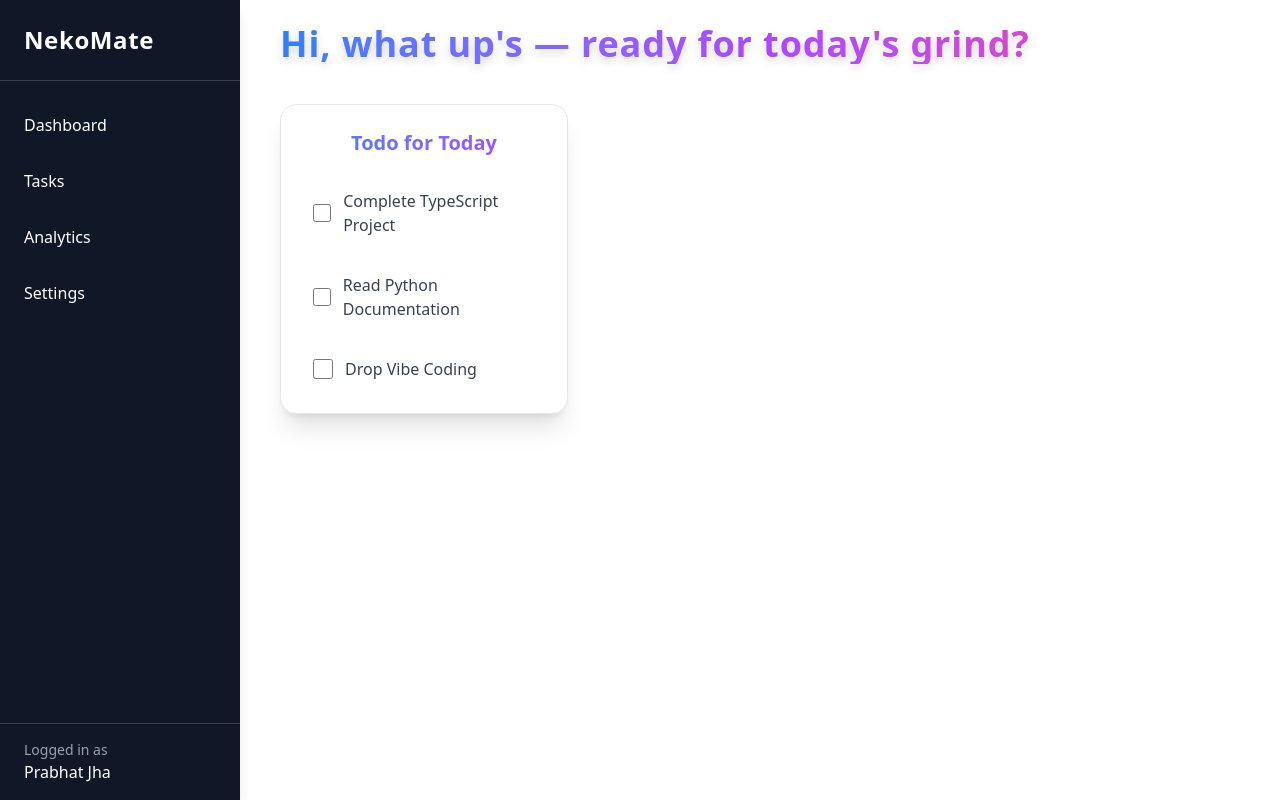
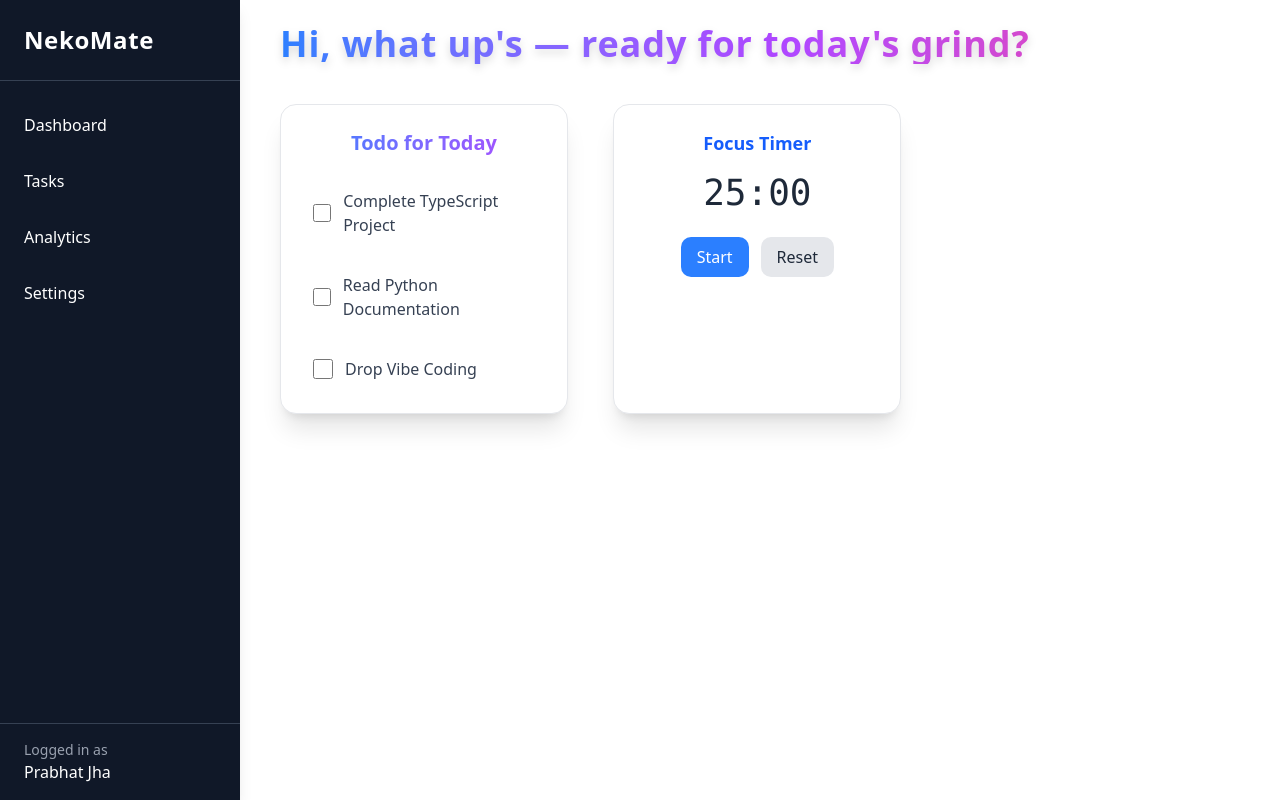
Before and after one commit to 23-prabhat/studyBuddy, a React (Vite) app in the folder NekoMate/: page / in a window 1280 px wide. Built offline with nearby package versions, Linux system fonts and the light colour scheme.

Commit message:
added component

```diff
--- /dev/null
+++ b/NekoMate/src/DashboardComponents/Timercard.tsx
@@ -0,0 +1,63 @@
+"use client"
+import React, { useState, useEffect } from "react"
+
+const TimerCard: React.FC = () => {
+  // State types inferred automatically, but explicit typing for clarity
+  const [time, setTime] = useState<number>(1500) // 25 minutes = 1500s
+  const [isRunning, setIsRunning] = useState<boolean>(false)
+
+  useEffect(() => {
+    let interval: ReturnType<typeof setInterval> | undefined
+
+    if (isRunning && time > 0) {
+      interval = setInterval(() => {
+        setTime((prev) => prev - 1)
+      }, 1000)
+    }
+
+    return () => {
+      if (interval) clearInterval(interval)
+    }
+  }, [isRunning, time])
+
+  // format mm:ss
+  const formatTime = (t: number): string => {
+    const minutes: string = Math.floor(t / 60).toString().padStart(2, "0")
+    const seconds: string = (t % 60).toString().padStart(2, "0")
+    return `${minutes}:${seconds}`
+  }
+
+  return (
+    <div className="border border-gray-200 rounded-2xl p-6 shadow-xl w-72 bg-white hover:shadow-2xl transition">
+      <h2 className="text-lg font-bold text-center text-blue-600 mb-4">
+        Focus Timer
+      </h2>
+
+      {/* Timer Display */}
+      <div className="text-4xl font-mono text-center mb-6 text-gray-800">
+        {formatTime(time)}
+      </div>
+
+      {/* Buttons */}
+      <div className="flex justify-center space-x-3">
+        <button
+          onClick={() => setIsRunning((prev) => !prev)}
+          className="px-4 py-2 rounded-lg bg-blue-500 text-white hover:bg-blue-600 transition"
+        >
+          {isRunning ? "Pause" : "Start"}
+        </button>
+        <button
+          onClick={() => {
+            setIsRunning(false)
+            setTime(1500)
+          }}
+          className="px-4 py-2 rounded-lg bg-gray-200 text-gray-800 hover:bg-gray-300 transition"
+        >
+          Reset
+        </button>
+      </div>
+    </div>
+  )
+}
+
+export default TimerCard
--- a/NekoMate/src/Pages/Dashboard.tsx
+++ b/NekoMate/src/Pages/Dashboard.tsx
@@ -1,4 +1,5 @@
 import SideBar from "@/DashboardComponents/SideBar";
+import TimerCard from "@/DashboardComponents/Timercard";
 import TodoCard from "@/DashboardComponents/TodoCard";
 
 export default function Dashboard() {
@@ -22,7 +23,7 @@ export default function Dashboard() {
 
         <div className="my-10 grid grid-cols-3 gap-6">
           <TodoCard />
-
+          <TimerCard />
         </div>
       </div>
     </div>
```
